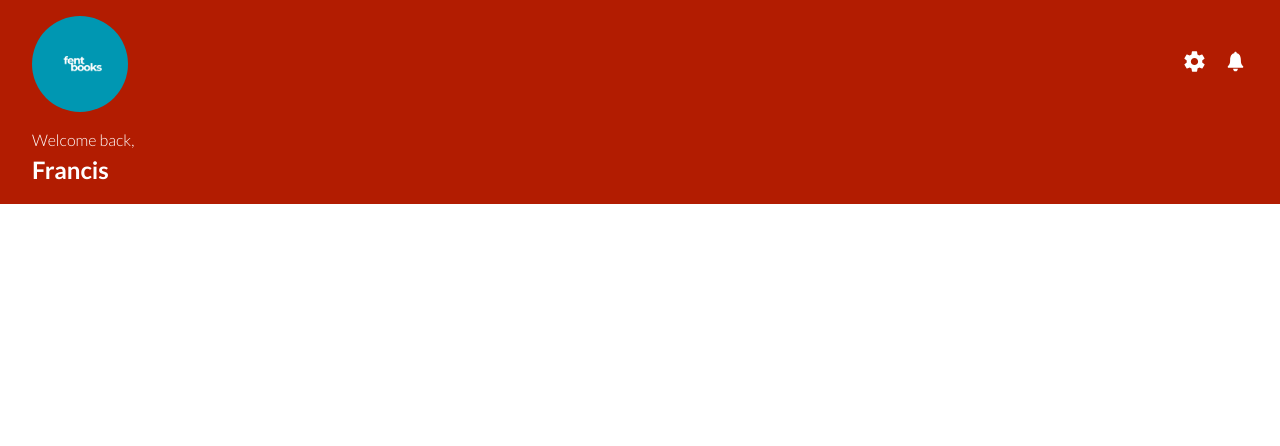
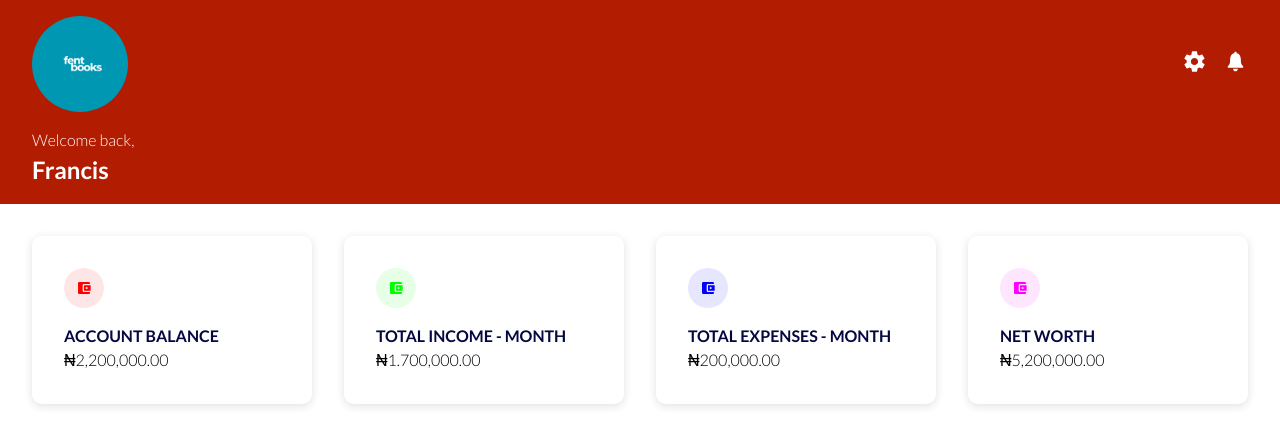
Before and after one commit to Hardey18/fentbooks, a React (Vite) app: page / in a window 1280 px wide. Shown: the top 446 px of the page. Built offline with nearby package versions, Linux system fonts and the light colour scheme.

Commit message:
Account summary section

```diff
--- a/src/App.tsx
+++ b/src/App.tsx
@@ -1,11 +1,12 @@
+import AccountSummary from "./components/AccountSummary";
 import Header from "./components/Header";
 import "./styles/_main.scss";
-import logo from '/logo.png'
 
 function App() {
   return (
     <div className="main-container">
       <Header />
+      <AccountSummary />
     </div>
   )
 }
--- /dev/null
+++ b/src/components/AccountSummary.tsx
@@ -0,0 +1,36 @@
+import React from "react";
+import "../styles/_accountsummary.scss";
+import Cards from "./Cards";
+
+function AccountSummary() {
+  return (
+    <div className="account-summary-container">
+      <Cards
+        title="Account Balance"
+        amount={`2,200,000.00`}
+        backgroundColor="#ffe6e6"
+        color="#ff0000"
+      />
+      <Cards
+        title="Total Income - Month"
+        amount={`1.700,000.00`}
+        backgroundColor="#e6ffe6"
+        color="#00ff00"
+      />
+      <Cards
+        title="Total Expenses - Month"
+        amount={`200,000.00`}
+        backgroundColor="#e6e6ff"
+        color="#0000ff"
+      />
+      <Cards
+        title="Net Worth"
+        amount={`5,200,000.00`}
+        backgroundColor="#ffe6ff"
+        color="#ff00ff"
+      />
+    </div>
+  );
+}
+
+export default AccountSummary;
--- /dev/null
+++ b/src/components/Cards.tsx
@@ -0,0 +1,16 @@
+import React from 'react'
+import "../styles/_cards.scss"
+import { MdAccountBalanceWallet } from "react-icons/md"
+function Cards({ title, amount, color, backgroundColor }: any) {
+  return (
+    <div className="each-summary">
+        <div className="icon-container" style={{ backgroundColor }}>
+            <MdAccountBalanceWallet color={color} />
+        </div>
+        <h2>{title}</h2>
+        <h4>&#8358;{amount}</h4>
+    </div>
+  )
+}
+
+export default Cards
--- /dev/null
+++ b/src/styles/_cards.scss
@@ -0,0 +1,45 @@
+@import "mixins";
+@import "./variables.scss";
+
+.account-summary-container {
+  display: grid;
+  grid-template-columns: repeat(4, 1fr);
+  gap: 2rem;
+  padding: 2rem;
+
+  @include mobile() {
+    grid-template-columns: repeat(2, 1fr);
+    gap: 1rem;
+    padding: 1rem;
+  }
+
+  .each-summary {
+    border-radius: 0.6rem;
+    padding: 2rem;
+    box-shadow: rgba(99, 99, 99, 0.2) 0px 2px 8px 0px;
+
+    @include mobile() {
+      padding: 1rem;
+    }
+
+    .icon-container {
+      width: 40px;
+      height: 40px;
+      display: flex;
+      justify-content: center;
+      align-items: center;
+      margin-bottom: 1rem;
+      border-radius: 20px;
+    }
+
+    h2 {
+      text-transform: uppercase;
+      font-size: 1rem;
+      color: #040840;
+    }
+
+    h4 {
+        font-weight: 300;
+    }
+  }
+}
```
Also changed, not shown: src/styles/_accountsummary.scss (added), 1 other file (tests, documents, lock files or other folders).
